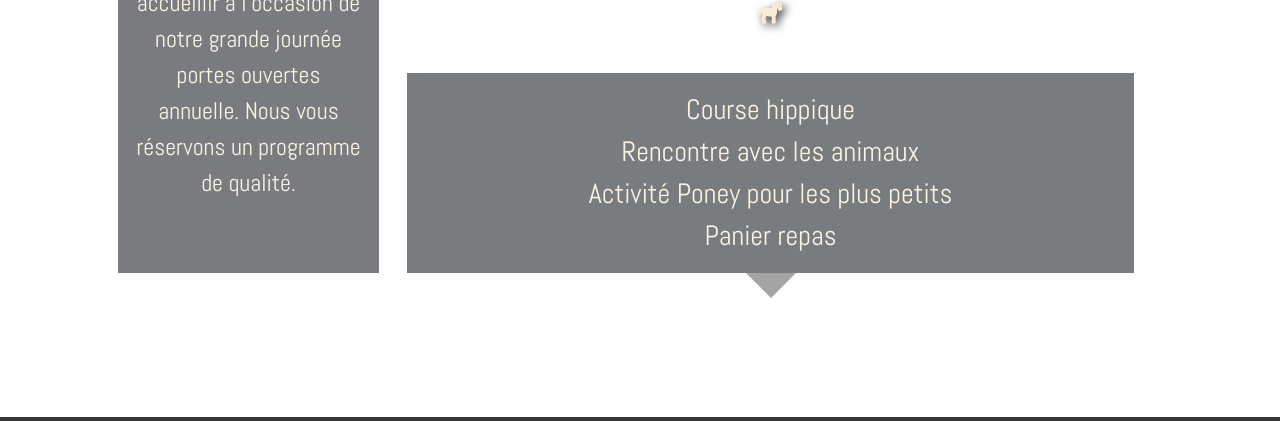
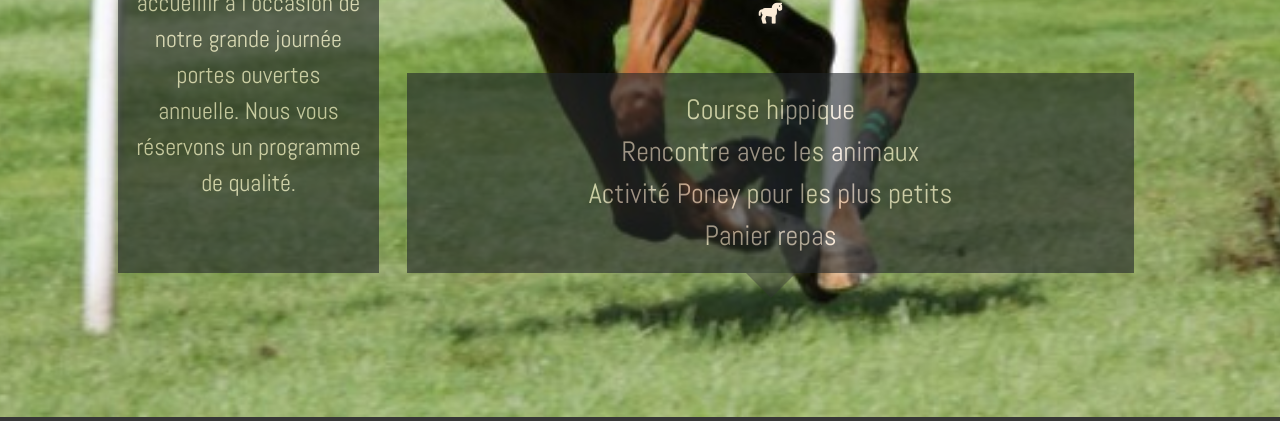
Before and after one commit to Sylvain0801/poneyClub, a plain HTML site: page events.html in a window 1280 px wide. Shown: the part 711-1132 px from the top of the page. Drawn offline with nearby package versions, Linux system fonts and the light colour scheme; the site is published under a folder, as on GitHub Pages, so addresses that start at the root find nothing.

Commit message:
correction bug path bg-event

```diff
--- a/css/styleevents.css
+++ b/css/styleevents.css
@@ -2,7 +2,7 @@ body {
   font-family: 'Abel', sans-serif;
 }
 .event-bg {
-  background: url(/media/bg-event.jpg) no-repeat center/cover;
+  background: url(../media/bg-event.jpg) no-repeat center/cover;
   color: antiquewhite;
 }
 .bg-dark {
```
